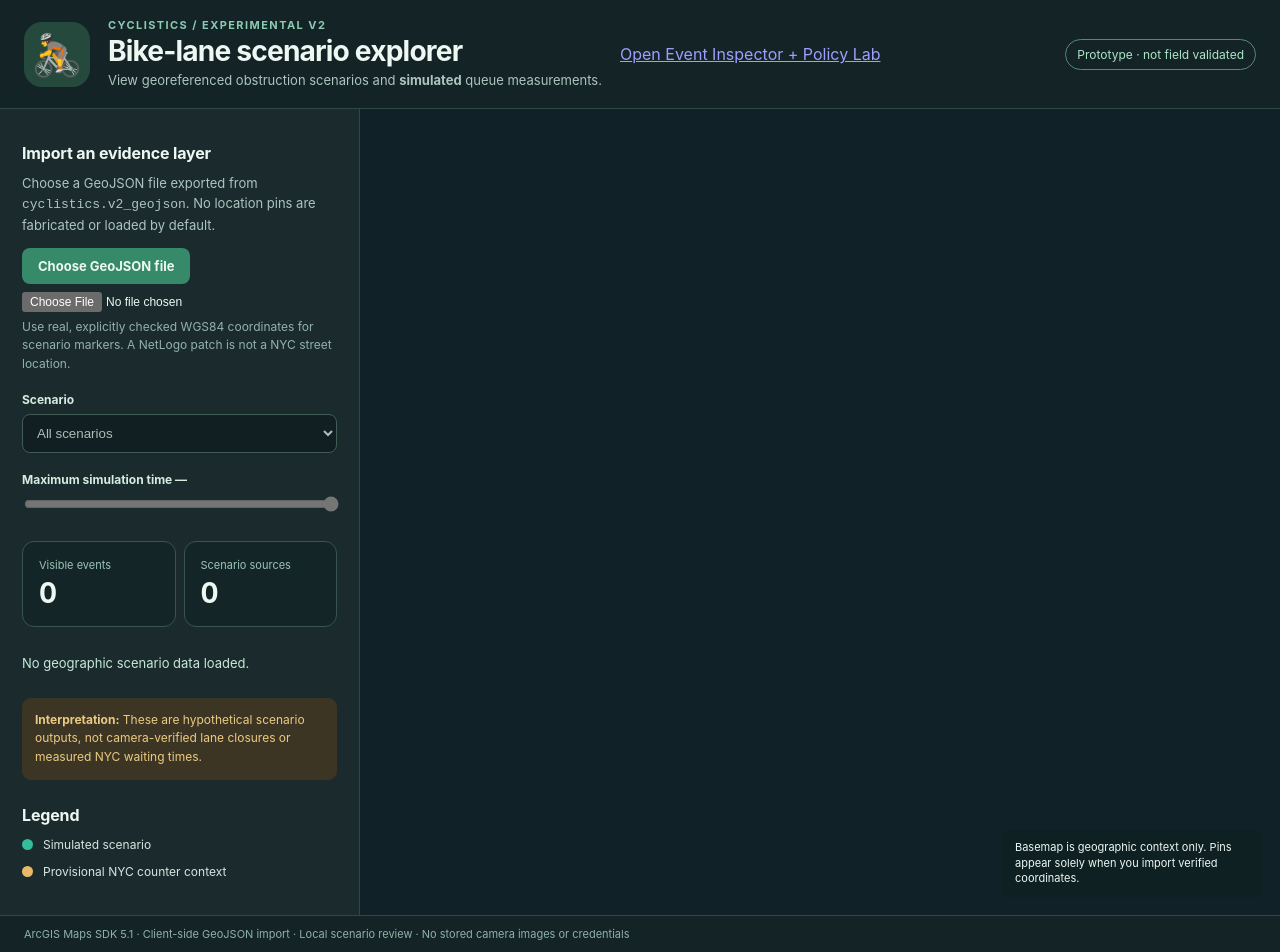
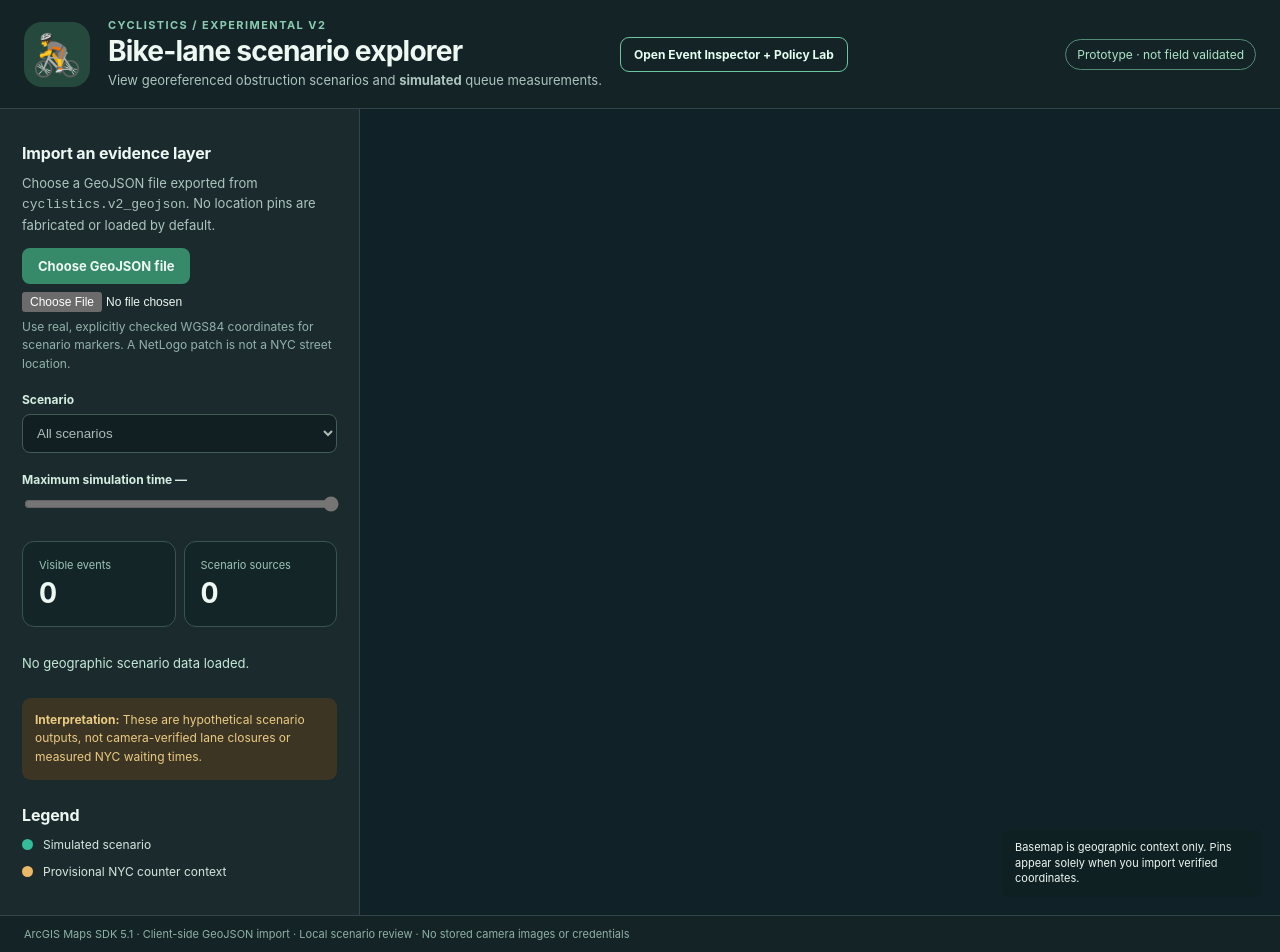
Before and after one commit to rainrunner20/Cyclistics-CSC-754-Final-Project, a plain HTML site: page web/index.html in a window 1280 px wide. Drawn offline with Linux system fonts and the light colour scheme.

Commit message:
style(web): highlight simulation lab navigation

```diff
--- a/web/styles.css
+++ b/web/styles.css
@@ -37,3 +37,6 @@ footer { padding: 11px 24px; color: #8fb2a6; font-size: 11px; border-top: 1px so
   .panel { border-right: 0; border-bottom: 1px solid #314646; }
   .map-wrap { height: 490px; }
 }
+
+.lab-link { color: #e5fff0; border: 1px solid #6cc6a1; padding: 9px 13px; border-radius: 9px; text-decoration: none; font-size: 12px; font-weight: 700; white-space: nowrap; }
+.lab-link:hover { background: #245645; }
```
